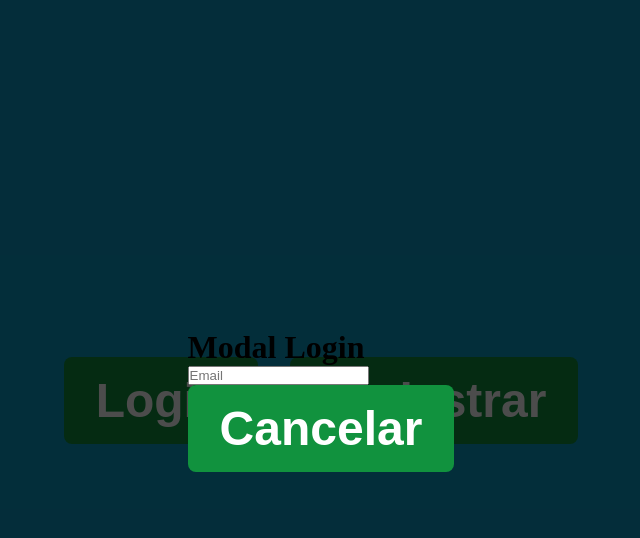
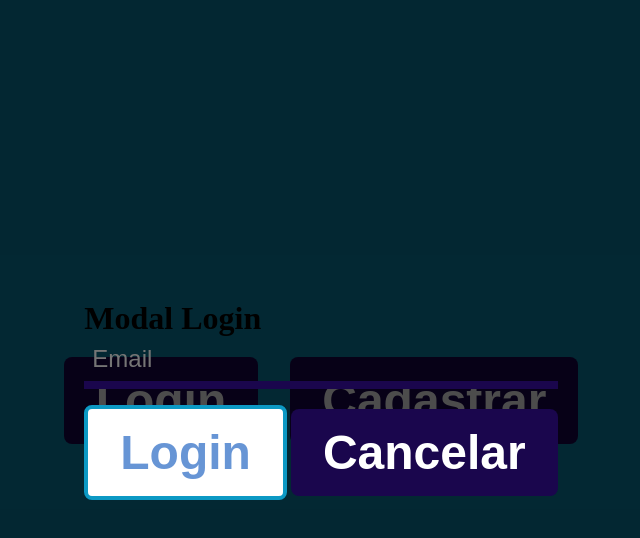
Before and after one commit to PedroHenriqueOliveiraMarques/Projeto_JavaScript, a plain HTML site: page index.html in a window 1280 px wide. Both pictures are taken after a click on the button "Login". Shown: the whole page, without its empty margins (319-959 px from the left). Drawn offline with Linux system fonts and the light colour scheme.

Commit message:
Criamos o campo de email e btn login, login, fizemos os estilos com css e colocamos eventos de focus e input com javascript

```diff
--- a/Assets/css/style.css
+++ b/Assets/css/style.css
@@ -5,7 +5,7 @@
 }
 
 body{
-    background: rgb(12, 153, 196);
+    background: rgb(11, 133, 170);
 }
 
 .container{
@@ -23,14 +23,14 @@ button{
     font-weight: bold;
     border: none;
     border-radius: 0.5rem;
-    background: rgb(17, 146, 62);
+    background: rgb(26, 6, 77);
     cursor: pointer;
     color: rgb(255, 255, 255);
     transition: all 350ms ease-in-out;
 }
 
 button:hover{
-    background: rgb(247, 151, 33);
+    background: rgb(53, 5, 130);
     color: rgb(0, 0, 0);
 }
 
@@ -38,6 +38,12 @@ button:hover{
 Criando estilo da modal login e cadastro
 ***************************************** */
 
+.contet-modal-login,
+.content-modal-register {
+    background: rgb(255, 255, 255);
+    padding: 2rem;
+    border-radius: 0.5rem;
+}
 .hide-modal{
     opacity: 0;
     visibility: hidden;
@@ -60,3 +66,37 @@ Criando estilo da modal login e cadastro
     background: rgba(0, 0, 0, 0.702);
     transition: all 350ms ease-in-out;
 }
+
+/*****************************************
+    Estilos dos botões
+******************************************/
+
+.btn-login-open{
+    border: 0.3rem solid rgb(12, 153, 196);
+    background: rgb(255, 255, 255);
+    color: rgb(51, 113, 199, 0.744)
+}
+
+.btn-login-open:hover{
+    background: rgb(69, 23, 205);
+    color:rgb(0, 0, 0)
+}
+
+/***************************************
+    Estilo do form e input
+****************************************/
+.content-form{
+    display: flex;
+    flex-direction: column;
+    gap: 1rem;
+}
+
+.input input{
+    outline: none;
+    border: none;
+    background: transparent;
+    padding: 0.5rem;
+    font-size: 1.5rem;
+    width: 100%;
+    border-bottom: 0.5rem solid rgb(26, 6, 77)
+}
--- a/Assets/js/script.js
+++ b/Assets/js/script.js
@@ -3,7 +3,10 @@ const btnRegister = document.querySelector("#btn-register");
 const modalLogin = document.querySelector("#modal-login");
 const modalRegister = document.querySelector("#modal-register");
 const btnCancelLogin = document.querySelector("#btn-cancel-login");
-const btnCancelRegister = document.querySelector("#btn-cancel-register")
+const btnCancelRegister = document.querySelector("#btn-cancel-register");
+const btnLoginOpen = document.querySelector("#btn-Login-Open");
+const inputEmail = document.querySelector("#email");
+const resultado = document.querySelector("#resultado")
 
 function soma(num01, num02) {
     const somar = num01 + num02
@@ -53,3 +56,11 @@ btnCancelRegister.addEventListener("click", (e) => {
   modalRegister.classList.remove("show-modal");
   modalRegister.classList.add("hide-modal");
 })
+
+// inputEmail.addEventListener("input", () => {
+//   resultado.innerHTML = inputEmail.value
+// })
+
+inputEmail.addEventListener("focus", () => {
+  inputEmail.style.borderBottom = "0.5rem solid rgb(28, 95, 153)"
+})
--- a/index.html
+++ b/index.html
@@ -28,9 +28,15 @@
                 placeholder="Email"
               />
             </div>
+            <footer class="btn-group">
+              <button class="btn-login-open" id="btn-login-open">Login</button>
+              <button class="btn-cancel-login" id="btn-cancel-login">
+                Cancelar
+              </button>
+            </footer>
           </div>
         </form>
-        <button id="btn-cancel-login">Cancelar</button>
+        <div id="resultado"></div>
       </div>
     </div>
     <div class="modal-register hide-modal" id="modal-register">
```
